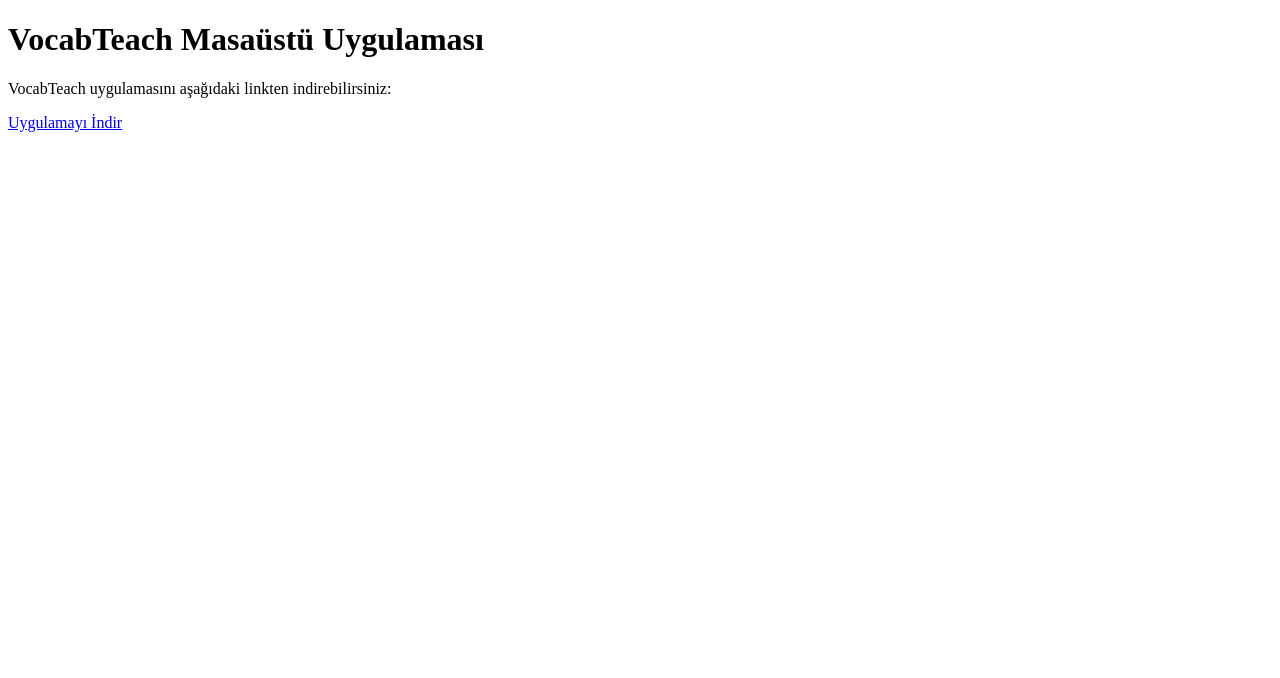
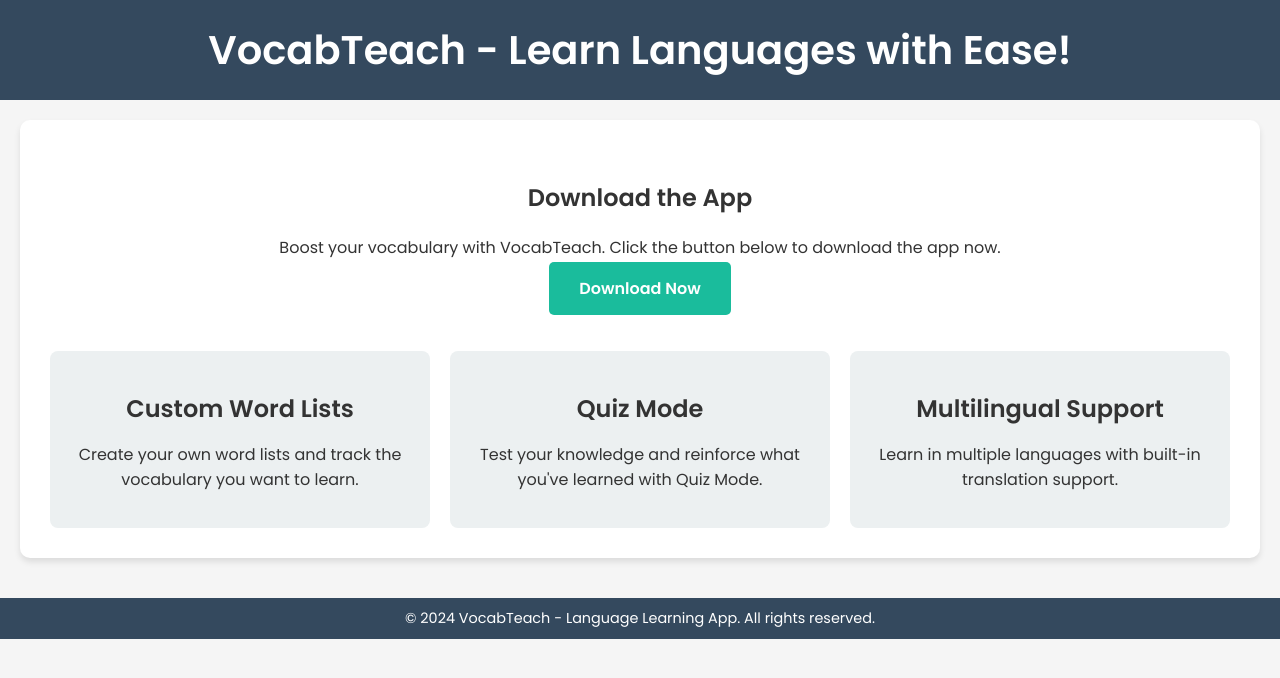
Before and after one commit to mehmetefeozdemir/VocabTeach, a plain HTML site: page index.html in a window 1280 px wide. Drawn offline with Linux system fonts and the light colour scheme.

Commit message:
Update index.html

```diff
--- a/index.html
+++ b/index.html
@@ -1,13 +1,146 @@
 <!DOCTYPE html>
-<html lang="tr">
+<html lang="en">
 <head>
     <meta charset="UTF-8">
     <meta name="viewport" content="width=device-width, initial-scale=1.0">
-    <title>VocabTeach Uygulaması</title>
+    <meta name="description" content="VocabTeach - Language Learning App. Improve your vocabulary!">
+    <title>VocabTeach</title>
+
+    <!-- Google Fonts -->
+    <link href="https://fonts.googleapis.com/css2?family=Poppins:wght@400;600&display=swap" rel="stylesheet">
+
+    <!-- CSS Styles -->
+    <style>
+        body {
+            margin: 0;
+            font-family: 'Poppins', sans-serif;
+            background-color: #f5f5f5;
+            color: #333;
+        }
+
+        header {
+            background-color: #34495E;
+            color: #fff;
+            text-align: center;
+            padding: 20px 0;
+        }
+
+        header h1 {
+            margin: 0;
+            font-size: 2.5rem;
+        }
+
+        .container {
+            max-width: 1200px;
+            margin: 20px auto;
+            padding: 20px;
+            background-color: #fff;
+            border-radius: 10px;
+            box-shadow: 0 4px 6px rgba(0, 0, 0, 0.1);
+        }
+
+        .download-section {
+            text-align: center;
+            margin: 40px 0;
+        }
+
+        .download-section a {
+            background-color: #1ABC9C;
+            color: white;
+            padding: 15px 30px;
+            text-decoration: none;
+            font-weight: 600;
+            border-radius: 5px;
+            transition: background-color 0.3s;
+        }
+
+        .download-section a:hover {
+            background-color: #16A085;
+        }
+
+        .features {
+            display: flex;
+            flex-wrap: wrap;
+            justify-content: space-around;
+            margin-top: 40px;
+        }
+
+        .feature {
+            flex: 1 1 300px;
+            margin: 10px;
+            padding: 20px;
+            background-color: #ECF0F1;
+            border-radius: 8px;
+            text-align: center;
+        }
+
+        .feature h2 {
+            font-size: 1.5rem;
+            margin-bottom: 15px;
+        }
+
+        footer {
+            background-color: #34495E;
+            color: #fff;
+            text-align: center;
+            padding: 10px;
+            margin-top: 40px;
+        }
+
+        footer p {
+            margin: 0;
+            font-size: 0.9rem;
+        }
+
+        /* Responsive Design */
+        @media (max-width: 768px) {
+            header h1 {
+                font-size: 2rem;
+            }
+
+            .features {
+                flex-direction: column;
+            }
+
+            .download-section a {
+                width: 80%;
+                padding: 10px;
+            }
+        }
+    </style>
 </head>
 <body>
-    <h1>VocabTeach Masaüstü Uygulaması</h1>
-    <p>VocabTeach uygulamasını aşağıdaki linkten indirebilirsiniz:</p>
-    <a href="https://github.com/mehmetefeozdemir/VocabTeach/releases/download/v1.0/VocabTeach.exe" download>Uygulamayı İndir</a>
+
+    <header>
+        <h1>VocabTeach - Learn Languages with Ease!</h1>
+    </header>
+
+    <div class="container">
+        <section class="download-section">
+            <h2>Download the App</h2>
+            <p>Boost your vocabulary with VocabTeach. Click the button below to download the app now.</p>
+            <a href="https://github.com/mehmetefeozdemir/VocabTeach/releases/download/latest/VocabTeach.exe" download>Download Now</a>
+        </section>
+
+        <section class="features">
+            <div class="feature">
+                <h2>Custom Word Lists</h2>
+                <p>Create your own word lists and track the vocabulary you want to learn.</p>
+            </div>
+            <div class="feature">
+                <h2>Quiz Mode</h2>
+                <p>Test your knowledge and reinforce what you've learned with Quiz Mode.</p>
+            </div>
+            <div class="feature">
+                <h2>Multilingual Support</h2>
+                <p>Learn in multiple languages with built-in translation support.</p>
+            </div>
+        </section>
+    </div>
+
+    <footer>
+        <p>© 2024 VocabTeach - Language Learning App. All rights reserved.</p>
+    </footer>
+
 </body>
 </html>
```
